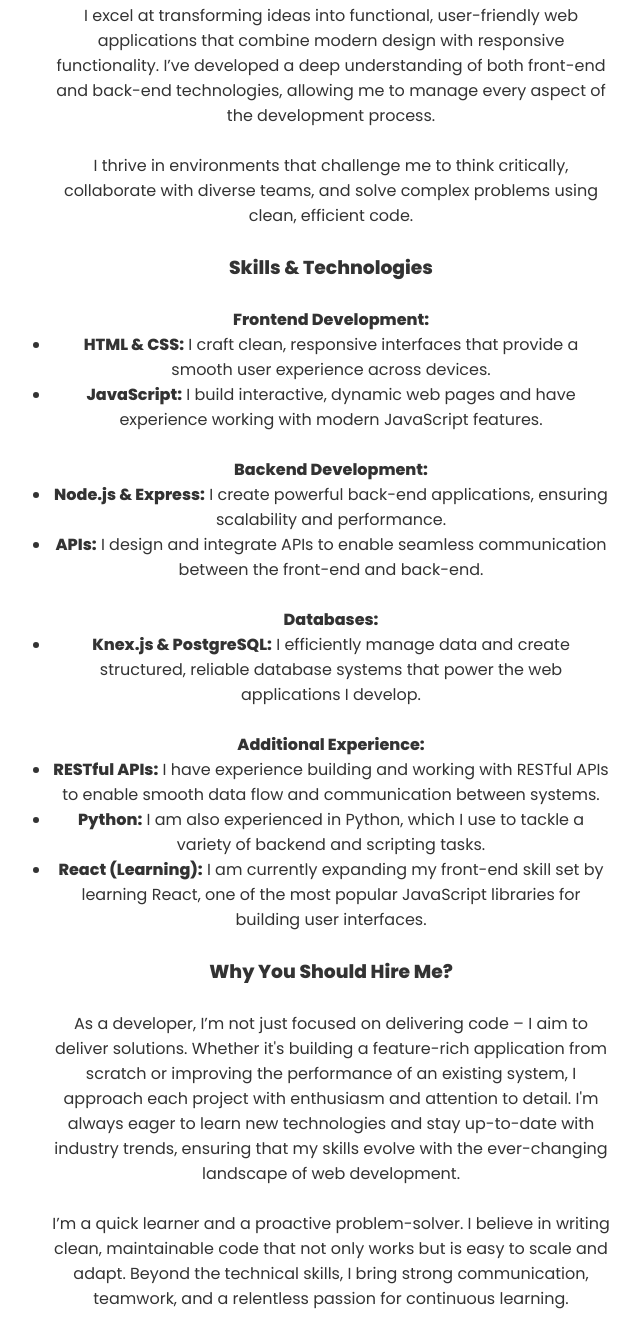
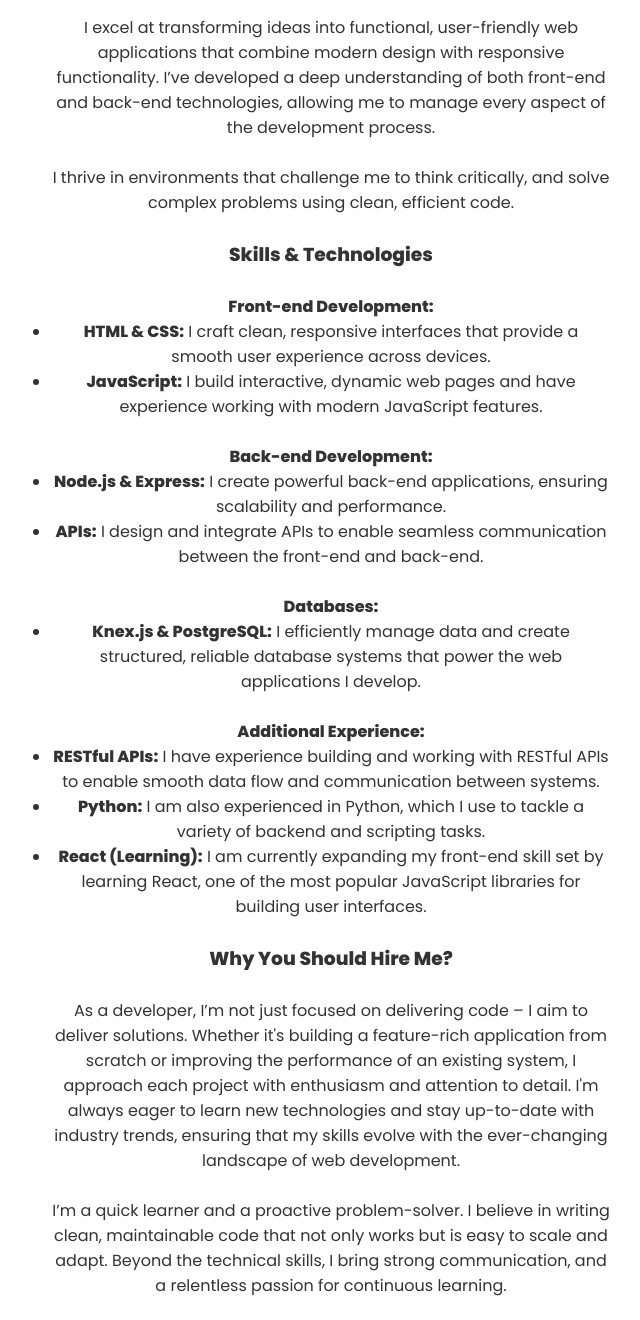
Before and after one commit to Shuicohen/hackathon-2, a plain HTML site: page about.html in a window 1280 px wide. Shown: the part 512-1832 px from the top of the page, without its empty margins (309-949 px from the left). Drawn offline with Linux system fonts and the light colour scheme.

Commit message:
Update about.html

```diff
--- a/about.html
+++ b/about.html
@@ -28,14 +28,14 @@
         <p>In July 2024, I took a significant step by enrolling in a full-stack development course, where I've immersed myself in the world of web technologies, learning everything from crafting seamless user interfaces to designing robust back-end systems. My approach is simple: code with purpose, build with passion, and constantly seek opportunities to improve.</p><br>
         <h3>What I bring to the table:</h3><br>
         <p>I excel at transforming ideas into functional, user-friendly web applications that combine modern design with responsive functionality. I’ve developed a deep understanding of both front-end and back-end technologies, allowing me to manage every aspect of the development process.</p><br>
-        <p>I thrive in environments that challenge me to think critically, collaborate with diverse teams, and solve complex problems using clean, efficient code.</p><br>
+        <p>I thrive in environments that challenge me to think critically, and solve complex problems using clean, efficient code.</p><br>
         <h3>Skills & Technologies</h3><br>
-        <h4>Frontend Development:</h4>
+        <h4>Front-end Development:</h4>
         <ul>
             <li><strong>HTML & CSS:</strong> I craft clean, responsive interfaces that provide a smooth user experience across devices.</li>
             <li><strong>JavaScript:</strong> I build interactive, dynamic web pages and have experience working with modern JavaScript features.</li>
         </ul><br>
-        <h4>Backend Development:</h4>
+        <h4>Back-end Development:</h4>
         <ul>
             <li><strong>Node.js & Express:</strong> I create powerful back-end applications, ensuring scalability and performance.</li>
             <li><strong>APIs:</strong> I design and integrate APIs to enable seamless communication between the front-end and back-end.</li>
@@ -52,7 +52,7 @@
         </ul><br>
         <h3>Why You Should Hire Me?</h3><br>
         <p>As a developer, I’m not just focused on delivering code – I aim to deliver solutions. Whether it's building a feature-rich application from scratch or improving the performance of an existing system, I approach each project with enthusiasm and attention to detail. I'm always eager to learn new technologies and stay up-to-date with industry trends, ensuring that my skills evolve with the ever-changing landscape of web development.</p><br>
-        <p>I’m a quick learner and a proactive problem-solver. I believe in writing clean, maintainable code that not only works but is easy to scale and adapt. Beyond the technical skills, I bring strong communication, teamwork, and a relentless passion for continuous learning.</p><br>
+        <p>I’m a quick learner and a proactive problem-solver. I believe in writing clean, maintainable code that not only works but is easy to scale and adapt. Beyond the technical skills, I bring strong communication, and a relentless passion for continuous learning.</p><br>
         <h3>Let’s Work Together!</h3><br>
         <p>If you’re looking for a developer who’s committed, detail-oriented, and passionate about building innovative web applications, I’d love to chat about how I can contribute to your next project. Whether you need someone to help create a new product from scratch or to add functionality to an existing application, I’m ready to bring my skills and creativity to the table.</p><br>
         <p>Thank you for taking the time to learn more about me. I look forward to the opportunity to discuss how I can contribute to your next project. <a href="contact.html">Let's get in touch!</a></p><br>
```
